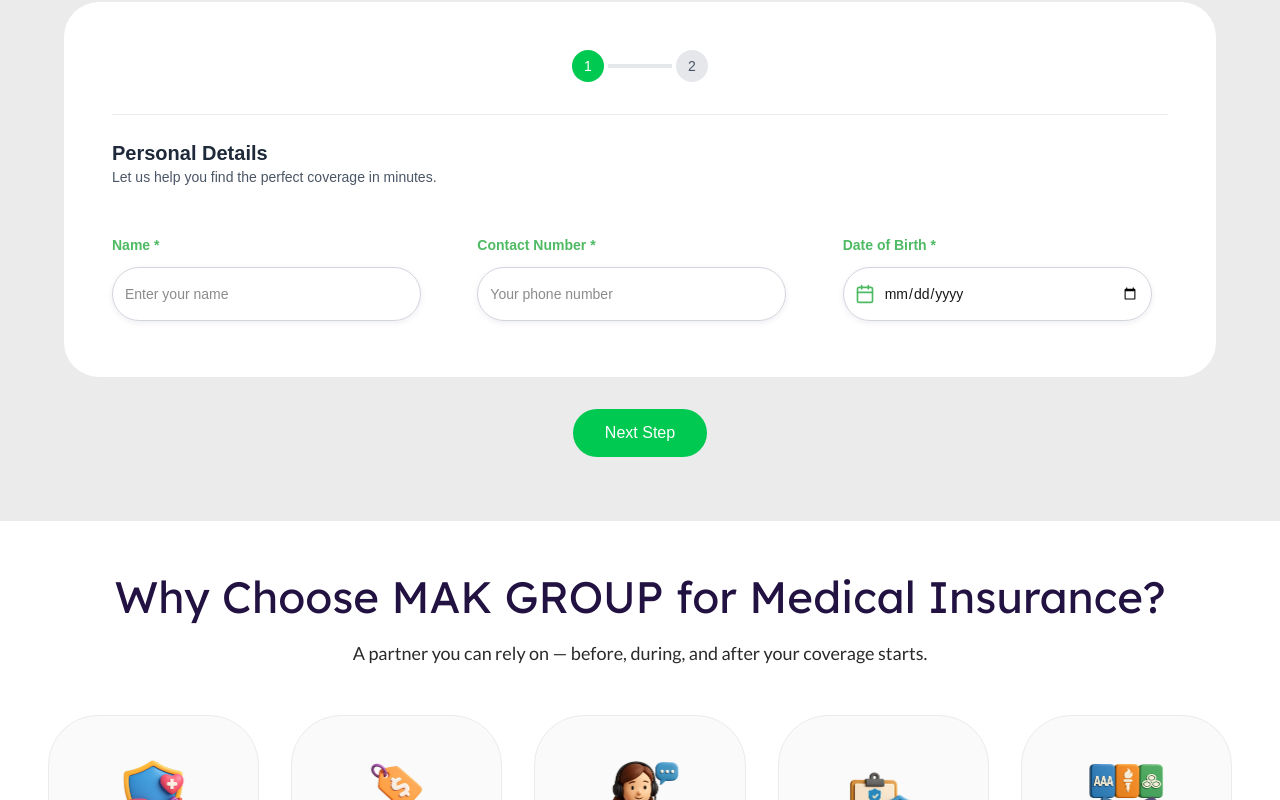
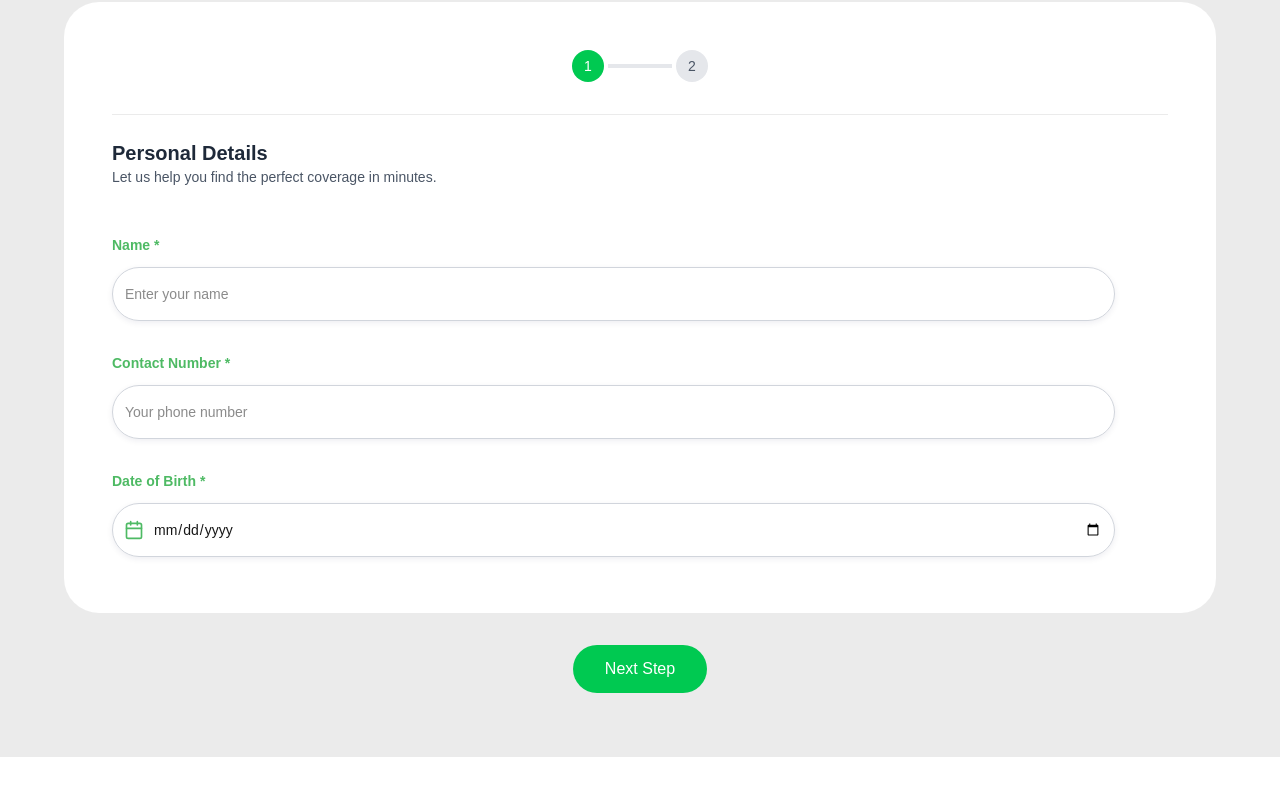
Before and after one commit to rahulmakhijasg8/mak-group, a Next.js app: page /medical-insurance in a window 1280 px wide. Shown: the part 2600-3400 px from the top of the page. Built offline with nearby package versions, Linux system fonts and the light colour scheme.

Commit message:
fields row layout option

```diff
--- a/src/app/medical-insurance/page.jsx
+++ b/src/app/medical-insurance/page.jsx
@@ -49,9 +49,10 @@
             const carFormConfig = {
     steps: [
       {
-        id: "carDetails",
+        id: "personalDetails",
         title: "Personal Details",
         subtitle: "Let us help you find the perfect coverage in minutes.",
+        fieldsPerRow: 1,
         fields: [
           {
             id: "name",
--- a/src/components/multistepform/formstep.jsx
+++ b/src/components/multistepform/formstep.jsx
@@ -10,6 +10,8 @@
   isFirstStep,
   isLastStep,
   hideButtons = false,
+  // Field layout configuration
+  fieldsPerRow = 3, // Default to 3 fields per row, can be overridden per step
   // File upload config
   maxFileSize = 5, // Maximum file size in MB
   acceptedFileTypes = {
@@ -22,6 +24,7 @@
   const [uploadedFiles, setUploadedFiles] = useState({});
   const fileInputRefs = useRef({});
   const dateInputRefs = useRef({});
+  const textAreaRefs = useRef({});
 
   // Expose methods to parent component
   useImperativeHandle(ref, () => ({
@@ -40,6 +43,26 @@
         delete newErrors[fieldId];
         return newErrors;
       });
+    }
+  };
+
+  // Handle text area change and auto-resize
+  const handleTextAreaChange = (fieldId, e) => {
+    const { value } = e.target;
+    handleChange(fieldId, value);
+
+    // Auto-resize textarea
+    adjustTextAreaHeight(fieldId);
+  };
+
+  // Function to adjust textarea height based on content
+  const adjustTextAreaHeight = (fieldId) => {
+    const textArea = textAreaRefs.current[fieldId];
+    if (textArea) {
+      // Reset height to calculate correct scrollHeight
+      textArea.style.height = 'auto';
+      // Set new height based on content
+      textArea.style.height = `${Math.max(100, textArea.scrollHeight)}px`;
     }
   };
 
@@ -228,11 +251,28 @@
     </svg>
   );
 
+  // Check if a field is a textarea to handle special layout
+  const isTextArea = (field) => field.type === 'textarea';
+
+  // Get the grid columns class based on fieldsPerRow property
+  const getGridColumnsClass = (fieldsPerRowValue = 3) => {
+    switch(fieldsPerRowValue) {
+      case 1:
+        return 'grid-cols-1';
+      case 2:
+        return 'grid-cols-1 md:grid-cols-2';
+      case 4:
+        return 'grid-cols-1 md:grid-cols-2 lg:grid-cols-4';
+      case 3:
+      default:
+        return 'grid-cols-1 md:grid-cols-3';
+    }
+  };
+
   // Render field based on type
   const renderField = (field) => {
     const value = stepData[field.id] || formData[field.id] || '';
     const errorMessage = errors[field.id];
-
     switch(field.type) {
       case 'text':
         return (
@@ -305,6 +345,19 @@
               <DropdownIcon />
             </div>
           </div>
+        );
+      case 'textarea':
+        return (
+          <textarea
+            ref={el => textAreaRefs.current[field.id] = el}
+            value={value}
+            onChange={e => handleTextAreaChange(field.id, e)}
+            placeholder={field.placeholder || ''}
+            className={`w-full px-3 py-4 border text-sm placeholder:text-sm rounded-lg focus:outline-none focus:ring-2 focus:ring-green-500 resize-none min-h-[130px] ${
+              errorMessage ? 'border-red-500' : 'border-gray-300'
+            }`}
+            style={{ boxShadow: '0px 2px 6px 0px rgba(19, 18, 66, 0.07)' }}
+          />
         );
       case 'number':
         return (
@@ -394,6 +447,51 @@
     }
   };
 
+  // Render fields with special handling for textareas
+  const renderFields = () => {
+    // Get fieldsPerRow from step config or use default
+    const fieldsPerRowValue = step.fieldsPerRow || fieldsPerRow;
+
+    // Create a new array to store the result
+    const renderedFields = [];
+
+    // First pass: render all non-textarea fields in the grid
+    const gridFields = step.fields.filter(field => !isTextArea(field));
+    if (gridFields.length > 0) {
+      renderedFields.push(
+        <div key="grid-fields" className={`grid ${getGridColumnsClass(fieldsPerRowValue)} md:gap-x-10 gap-y-6`}>
+          {gridFields.map(field => (
+            <div key={field.id} className="flex pb-2 flex-col">
+              <label className="pb-3 text-sm font-[600] text-[#4EBA64]">
+                {field.label} {field.required && <span className="font-[600] text-[#4EBA64]">*</span>}
+              </label>
+              {renderField(field)}
+              {errors[field.id] && <p className="mt-1 text-xs text-red-600">{errors[field.id]}</p>}
+            </div>
+          ))}
+        </div>
+      );
+    }
+
+    // Second pass: render all textarea fields full width, each in its own row
+    const textareaFields = step.fields.filter(field => isTextArea(field));
+    if (textareaFields.length > 0) {
+      textareaFields.forEach(field => {
+        renderedFields.push(
+          <div key={field.id} className="flex pb-2 flex-col mt-6 w-full">
+            <label className="pb-3 text-sm font-[600] text-[#4EBA64]">
+              {field.label} {field.required && <span className="font-[600] text-[#4EBA64]">*</span>}
+            </label>
+            {renderField(field)}
+            {errors[field.id] && <p className="mt-1 text-xs text-red-600">{errors[field.id]}</p>}
+          </div>
+        );
+      });
+    }
+
+    return renderedFields;
+  };
+
   return (
     <div id={`form-step-${step.id}`}>
       <div className="pb-12">
@@ -403,17 +501,8 @@
         )}
       </div>
 
-      <div className="grid grid-cols-1 md:grid-cols-3 md:gap-x-10 gap-y-6">
-        {step.fields.map(field => (
-          <div key={field.id} className="flex pb-2 flex-col">
-            <label className="pb-3 text-sm font-[600] text-[#4EBA64]">
-              {field.label} {field.required && <span className="font-[600] text-[#4EBA64]">*</span>}
-            </label>
-            {renderField(field)}
-            {errors[field.id] && <p className="mt-1 text-xs text-red-600">{errors[field.id]}</p>}
-          </div>
-        ))}
-      </div>
+      {/* Render fields with special handling for textareas */}
+      {renderFields()}
 
       {/* Only render buttons if hideButtons is false */}
       {!hideButtons && (
--- a/src/components/multistepform/multistepform.jsx
+++ b/src/components/multistepform/multistepform.jsx
@@ -9,7 +9,9 @@
   config,
   onComplete,
   title,
-  subtitle
+  subtitle,
+  // Add default fieldsPerRow at the form level
+  defaultFieldsPerRow = 3
 }) => {
   const [currentStepIndex, setCurrentStepIndex] = useState(0);
   const [formData, setFormData] = useState({});
@@ -71,6 +73,7 @@
           isFirstStep={currentStepIndex === 0}
           isLastStep={currentStepIndex === config.steps.length - 1}
           hideButtons={true} // Add prop to hide buttons in FormStep
+          fieldsPerRow={currentStep.fieldsPerRow || defaultFieldsPerRow} // Pass fieldsPerRow to FormStep
         />
       </div>
 
```
